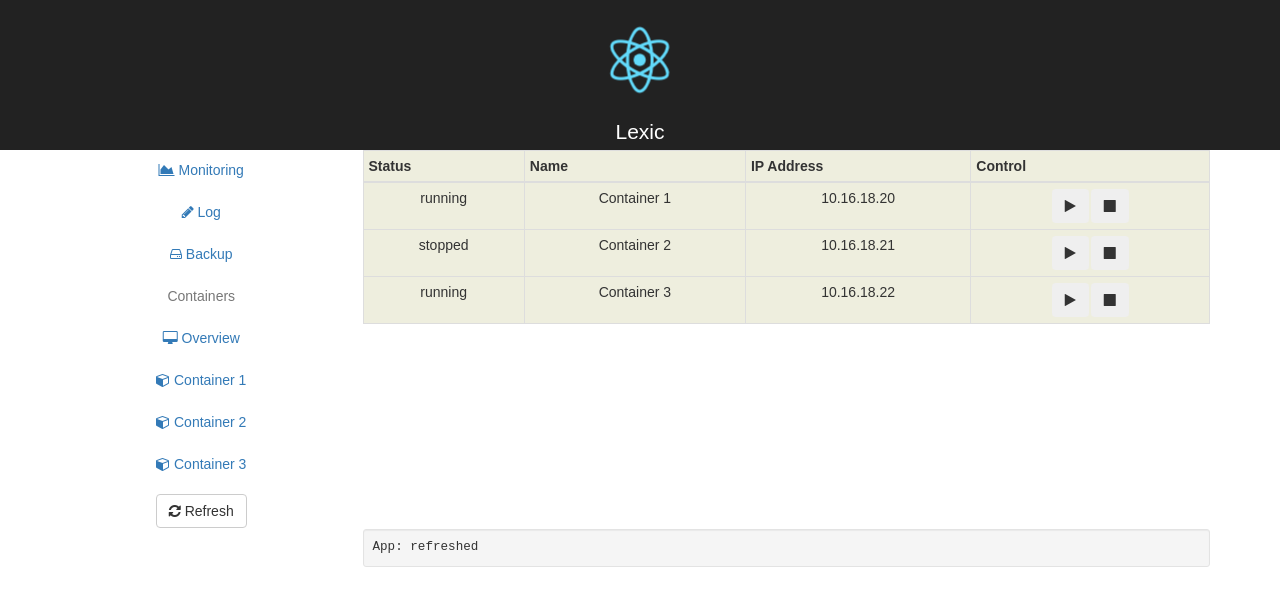
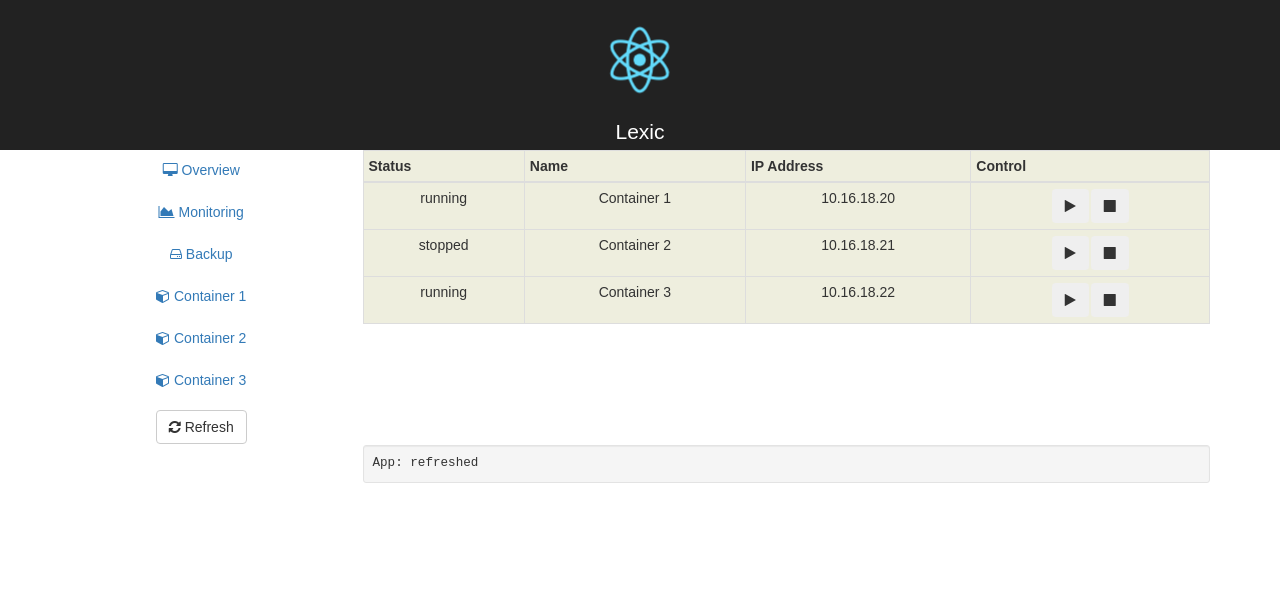
Before and after one commit to LexicForLXD/web-frontend, a React (Create React App) app: page / in a window 1280 px wide. Shown: the top 606 px of the page. Built offline with nearby package versions, Linux system fonts and the light colour scheme.

Commit message:
changed navigation layout

```diff
--- a/src/App.js
+++ b/src/App.js
@@ -51,7 +51,7 @@ class App extends Component {
       msg.constructor === Array ? [...this.state.printQueue, ...msg]
                                 : [...this.state.printQueue, msg];
     this.setState({
-      printQueue: printQueue.slice(-10)
+      printQueue: printQueue.slice(-5)
     });
   }
 
--- a/src/Navigation.js
+++ b/src/Navigation.js
@@ -6,7 +6,7 @@ class Navigation extends Component {
   constructor(props) {
     super();
     this.state = {
-      page: 1
+      page: 'overview'
     };
   }
 
@@ -21,18 +21,15 @@ class Navigation extends Component {
     return (
       <div>
         <Nav stacked activeKey={this.state.page} onSelect={this.select}>
+          <NavItem eventKey={'overview'}>
+            <i className="fa fa-desktop"></i> Overview
+          </NavItem>
           <NavItem eventKey={'monitoring'}>
             <i className="fa fa-area-chart"></i> Monitoring
-          </NavItem>
-          <NavItem eventKey={'log'}>
-            <i className="fa fa-pencil"></i> Log
           </NavItem>
           <NavItem eventKey={'backup'}>
             <i className="fa fa-hdd-o"></i> Backup
           </NavItem>
-          <NavItem disabled>Containers</NavItem>
-          <NavItem eventKey={'overview'}>
-            <i className="fa fa-desktop"></i> Overview</NavItem>
           {this.props.containers.map((container, index) =>
             <NavItem key={index} eventKey={`container ${index + 1}`}>
               <i className="fa fa-cube"></i> {container.name}
```
